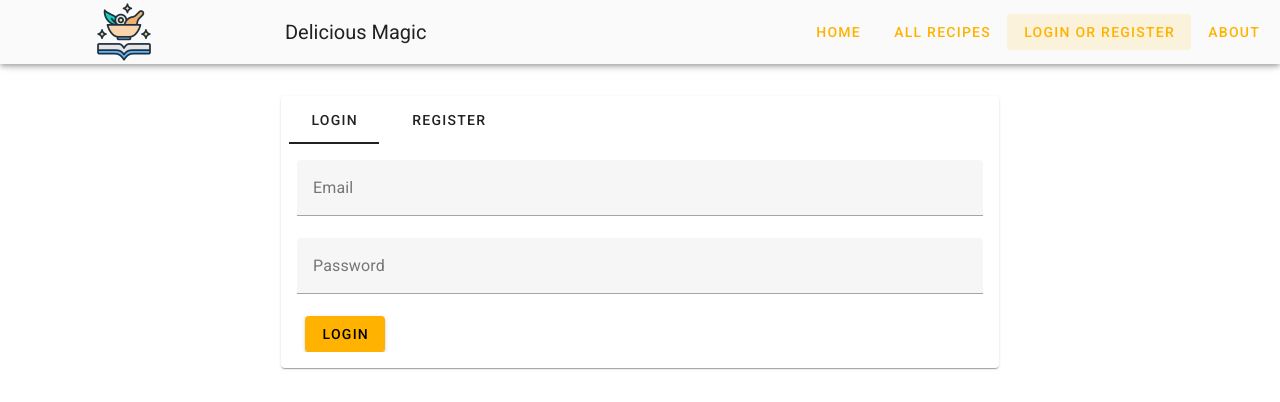
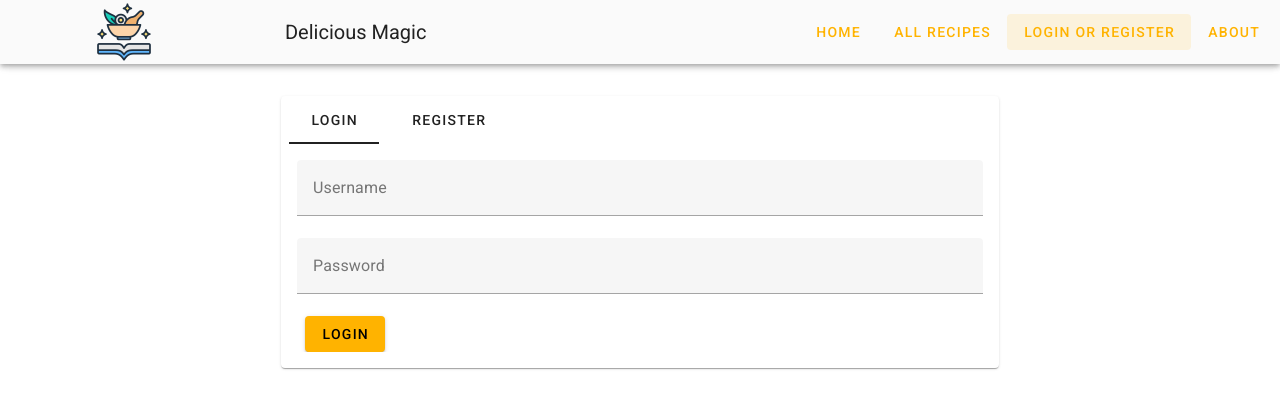
Before and after one commit to Jenaldin/Delicious-Magic_VueJS_Dec24, a Vue app in the folder client/: page /register-login in a window 1280 px wide. Shown: the top 402 px of the page. Built offline with nearby package versions, Linux system fonts and the light colour scheme.

Commit message:
Created Login.vue

```diff
--- a/client/src/components/Login.vue
+++ b/client/src/components/Login.vue
@@ -1,13 +1,92 @@
 <script setup>
+import { ref } from 'vue';
+import axios from 'axios';
+import useVuelidate from '@vuelidate/core';
+import { required } from '@vuelidate/validators';
+import { useAuthStore } from '@/stores/auth';
+import { useRouter } from 'vue-router';
+
+const form = ref({
+  username: '',
+  password: ''
+});
+
+const rules = {
+  username: { required },
+  password: { required }
+};
+
+const v$ = useVuelidate(rules, form);
+
+const authStore = useAuthStore();
+const router = useRouter();
+
+// Snackbar state
+const snackbar = ref({
+  show: false,
+  message: '',
+  color: 'success'
+});
+
+const login = async () => {
+  v$.value.$touch();
+  if (v$.value.$invalid) {
+    snackbar.value = {
+      show: true,
+      message: 'Please fill in all fields.',
+      color: 'error'
+    };
+    return;
+  }
+
+  try {
+    const response = await axios.post('http://localhost:3000/api/user/login', form.value);
+    const { token, username, id } = response.data;
+
+    document.cookie = `auth=${token}; path=/`;
+    authStore.login({ username, id });
+
+    snackbar.value = {
+      show: true,
+      message: 'Login successful!',
+      color: 'success'
+    };
+
+    setTimeout(() => {
+      router.push('/');
+    }, 1000);
+  } catch (error) {
+    snackbar.value = {
+      show: true,
+      message: error.response.data.error || 'Login failed. Please try again.',
+      color: 'error'
+    };
+  }
+};
 </script>
 
 <template>
-   <v-form>
-     <v-text-field label="Email" required></v-text-field>
-     <v-text-field label="Password" type="password" required></v-text-field>
-     <v-btn type="submit" color="amber-darken-1">Login</v-btn>
-   </v-form>
- </template>
+  <v-form @submit.prevent="login">
+    <v-text-field
+      v-model="form.username"
+      label="Username"
+      :error-messages="v$.username.$errors.map(e => e.$message)"
+      required
+    ></v-text-field>
+    <v-text-field
+      v-model="form.password"
+      label="Password"
+      type="password"
+      :error-messages="v$.password.$errors.map(e => e.$message)"
+      required
+    ></v-text-field>
+    <v-btn type="submit" color="amber-darken-1">Login</v-btn>
+  </v-form>
 
- <style scoped>
- </style>
+  <v-snackbar v-model="snackbar.show" :color="snackbar.color" top>
+    {{ snackbar.message }}
+  </v-snackbar>
+</template>
+
+<style scoped>
+</style>
```
